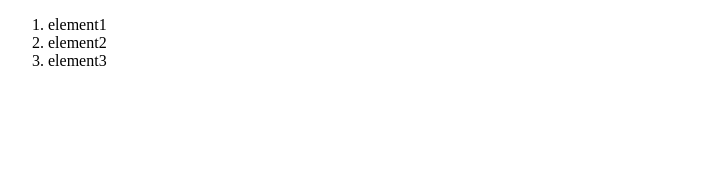
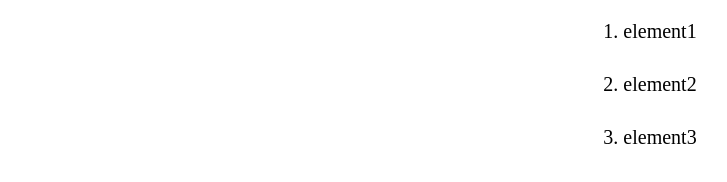
Before and after one commit to Amal-els/exercice4-TP1, a plain HTML site: page index.html in a window 1280 px wide. Shown: the whole page, without its empty margins (0-727 px from the left). Drawn offline with Linux system fonts and the light colour scheme.

Commit message:
second commit

```diff
--- a/index.html
+++ b/index.html
@@ -3,6 +3,7 @@
 <head>
     <meta charset="UTF-8">
     <meta name="viewport" content="width=device-width, initial-scale=1.0">
+    <link rel="stylesheet" href="style.css">
     <title>Document</title>
 </head>
 <body>
--- /dev/null
+++ b/style.css
@@ -0,0 +1,7 @@
+ol{
+    display: flex;
+    flex-direction:column;
+    font-size: 20px;
+    gap:30px;
+    align-items: center;
+}
```
